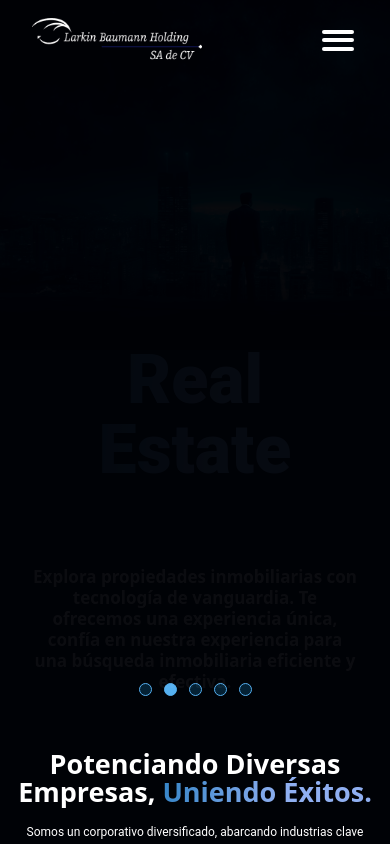
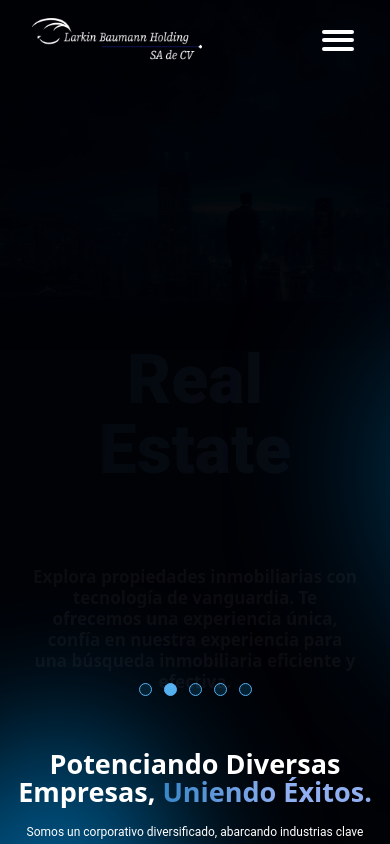
Before and after one commit to LarkinBaumann/larkinholding, a Next.js app: page / in a window 390 px wide. Shown: the top 844 px of the page. Built offline with nearby package versions, Linux system fonts and the light colour scheme.

Commit message:
Add ShadowAcercaSm2 component to Hero.jsx

```diff
--- a/src/components/Hero/Hero.jsx
+++ b/src/components/Hero/Hero.jsx
@@ -4,6 +4,7 @@ import Acerca from '../Acerca/Acerca'
 import ShadowAcerca from '../Shadows/ShadowAcerca'
 import { AppContext } from '@/Context/AppContext'
 import {motion} from 'framer-motion'
+import ShadowAcercaSm2 from '../Shadows/ShadowAcercaSm2'
 
 function Hero({heroImage}) {
 
@@ -23,6 +24,7 @@ const variantsp = {
   return (
     <div className='w-full h-full relative overflow-hidden'>
 <ShadowAcerca/>
+<ShadowAcercaSm2/>
     <div className='w-full h-full lg:h-[1190px] flex flex-col  px-4 lg:px-14 max-w-[1444px] mx-auto min-w-sm gap-[54px]  '>
 
     <div className='w-full h-[73vh] lg:h-full flex flex-col justify-end lg:justify-center items-center lg:items-start gap-[23px] '>
--- a/src/components/Shadows/ShadowAcerca.jsx
+++ b/src/components/Shadows/ShadowAcerca.jsx
@@ -1,6 +1,6 @@
 import React from 'react'
 import { motion } from "framer-motion";
-
+import { useMediaQuery } from "react-responsive";
 
 function ShadowAcerca({inView}) {
   const variants = {
@@ -15,14 +15,17 @@ function ShadowAcerca({inView}) {
     },
   };
 
+  const isTabletOrMobile = useMediaQuery({ query: '(max-width: 1224px)' })
+
 
   return (
     <motion.div
     initial="hidden"
-        animate={inView ? "visible" : "hidden"}
+        animate={"visible"}
         variants={variants}
-    className='w-full absolute top-[200px] left-[150px]  -z-10'>
-        <svg width="984" height="1054" viewBox="0 0 984 1054" fill="none" xmlns="http://www.w3.org/2000/svg">
+    className='w-full  absolute top-[500px] -left-[450px] lg:top-[200px] lg:left-[150px] -z-20  lg:-z-10'>
+        <svg width="984" height={isTabletOrMobile?"650":"1054"} viewBox="0 0 984 1054" fill="none" xmlns="http://www.w3.org/2000/svg">
+
 <g filter="url(#filter0_f_224_634)">
 <path d="M588.3 814.371L378.95 802.676C283.332 797.335 218.048 703.746 246.06 612.166L288.796 472.445C293.421 457.325 300.445 443.047 309.601 430.156L400.954 301.533C473.243 199.752 631.388 228.123 663.789 348.685L739.049 628.724C765.138 725.797 688.661 819.978 588.3 814.371Z" fill="#005E93"/>
 </g>
--- /dev/null
+++ b/src/components/Shadows/ShadowAcercaSm2.jsx
@@ -0,0 +1,42 @@
+import React from 'react'
+import { motion } from "framer-motion";
+import { useMediaQuery } from "react-responsive";
+
+function ShadowAcercaSm2({inView}) {
+  const variants = {
+    hidden: { opacity: 0, y: 0 },
+    visible: {
+      opacity: 1,
+      y: 0,
+      transition: {
+        duration: 3,
+        ease: "easeOut",
+      },
+    },
+  };
+  const isTabletOrMobile = useMediaQuery({ query: '(max-width: 1224px)' })
+
+  return (
+    <motion.div
+    initial="hidden"
+        animate="visible"
+        variants={variants}
+        className='w-full h-full lg:hidden absolute top-[100px] -right-[200px]  -z-20  '>
+        <svg xmlns="http://www.w3.org/2000/svg" width="307" height={isTabletOrMobile?"650":"1054"}  viewBox="0 0 307 768" fill="none">
+  <g filter="url(#filter0_f_368_828)">
+    <path d="M259.004 512.796L194.87 363.523C165.577 295.343 207.976 217.755 281.176 205.584L392.857 187.014C404.943 185.005 417.272 184.95 429.375 186.854L550.135 205.842C645.693 220.868 680.587 340.373 608.128 404.457L439.821 553.312C381.48 604.911 289.749 584.357 259.004 512.796Z" fill="#005E93" fill-opacity="0.65"/>
+  </g>
+  <defs>
+    <filter id="filter0_f_368_828" x="0.264908" y="0.22072" width="831.815" height="767.063" filterUnits="userSpaceOnUse" color-interpolation-filters="sRGB">
+      <feFlood flood-opacity="0" result="BackgroundImageFix"/>
+      <feBlend mode="normal" in="SourceGraphic" in2="BackgroundImageFix" result="shape"/>
+      <feGaussianBlur stdDeviation="92.6224" result="effect1_foregroundBlur_368_828"/>
+    </filter>
+  </defs>
+</svg>
+
+    </motion.div>
+  )
+}
+
+export default ShadowAcercaSm2
```
